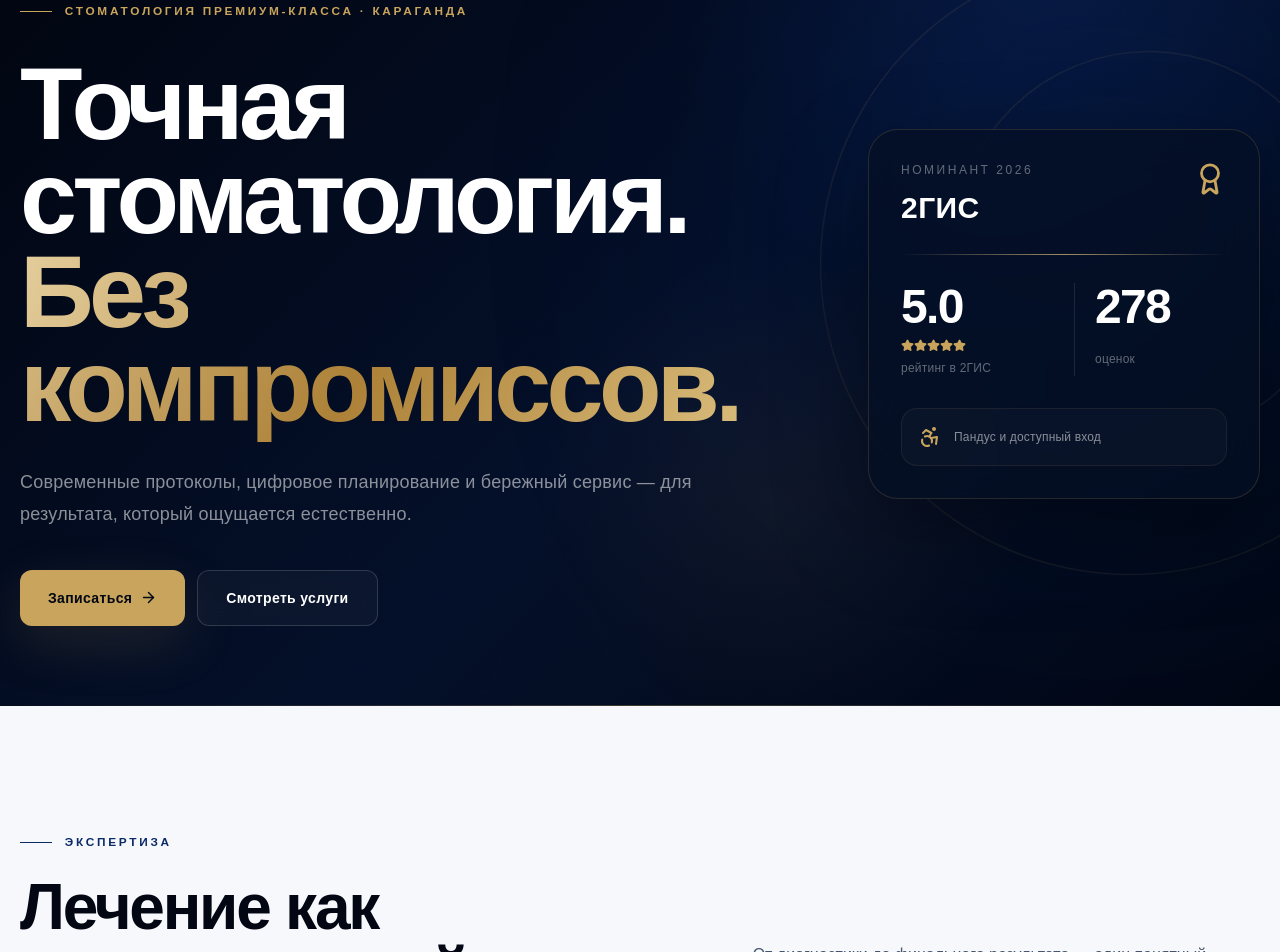
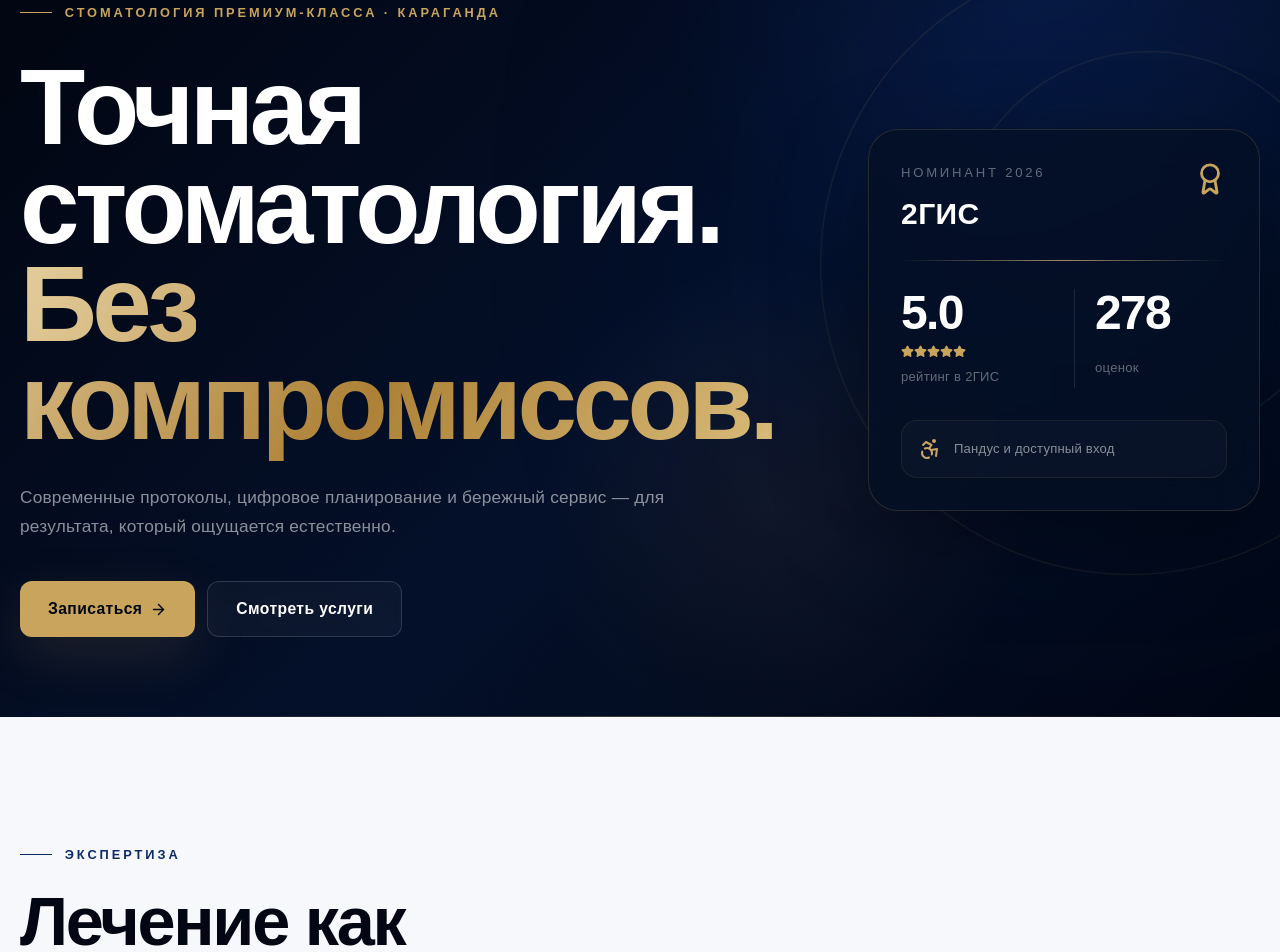
Before and after one commit to Tolik998/ABIdent, a Next.js app: page / in a window 1280 px wide. Shown: the part 173-1125 px from the top of the page. Built offline with nearby package versions, Linux system fonts and the light colour scheme; a web font is replaced by a local one.

Commit message:
Increase typography scale and weight

```diff
--- a/app/globals.css
+++ b/app/globals.css
@@ -23,16 +23,16 @@
 
 * { box-sizing: border-box; }
 html { background: var(--ink); }
-body { margin: 0; background: var(--paper); color: var(--ink); font-family: var(--font-manrope), sans-serif; overflow-x: hidden; }
+body { margin: 0; background: var(--paper); color: var(--ink); font-family: var(--font-manrope), sans-serif; font-size: 17px; font-weight: 500; overflow-x: hidden; }
 button, input, select { font: inherit; }
 button, a { -webkit-tap-highlight-color: transparent; }
 ::selection { background: #d2b678; color: #071126; }
 
 .container-shell { width: min(1240px, calc(100% - 32px)); margin-inline: auto; }
 .section-space { padding-block: clamp(76px, 10vw, 144px); }
-.display { font-size: clamp(3.25rem, 8vw, 7.3rem); line-height: .92; letter-spacing: -.045em; font-weight: 620; }
-.section-title { font-size: clamp(2.25rem, 5vw, 4.8rem); line-height: 1; letter-spacing: -.035em; font-weight: 650; }
-.eyebrow { display: flex; align-items: center; gap: .8rem; color: var(--sapphire); font-size: .74rem; font-weight: 800; letter-spacing: .23em; text-transform: uppercase; }
+.display { font-size: clamp(3.5rem, 8.35vw, 7.7rem); line-height: .92; letter-spacing: -.042em; font-weight: 700; }
+.section-title { font-size: clamp(2.55rem, 5.35vw, 5.15rem); line-height: 1; letter-spacing: -.033em; font-weight: 720; }
+.eyebrow { display: flex; align-items: center; gap: .8rem; color: var(--sapphire); font-size: .8rem; font-weight: 850; letter-spacing: .23em; text-transform: uppercase; }
 .eyebrow::before { content: ""; width: 32px; height: 1px; background: currentColor; }
 .eyebrow-dark { color: var(--gold); }
 .premium-card { border: 1px solid rgba(7,17,38,.09); background: rgba(255,255,255,.88); box-shadow: 0 22px 65px rgba(7,17,38,.08); backdrop-filter: blur(18px); }
@@ -47,13 +47,23 @@ button, a { -webkit-tap-highlight-color: transparent; }
 .hide-scrollbar { scrollbar-width: none; }
 .hide-scrollbar::-webkit-scrollbar { display: none; }
 .map-filter { filter: grayscale(1) contrast(.92) sepia(.08); }
+main h3 { font-weight: 760; letter-spacing: -.025em; }
+main .text-xs { font-size: .82rem; line-height: 1.35rem; }
+main .text-sm { font-size: .98rem; line-height: 1.65rem; }
+main .text-base { font-size: 1.08rem; line-height: 1.8rem; }
+main .text-lg { font-size: 1.2rem; line-height: 1.9rem; }
+main .text-xl { font-size: 1.38rem; line-height: 2rem; }
+main .font-semibold { font-weight: 720; }
+main .font-bold { font-weight: 800; }
+main .font-extrabold { font-weight: 850; }
 
 @keyframes orbit { to { transform: rotate(360deg); } }
 @keyframes breathe { from { opacity: .55; transform: scale(.92); } to { opacity: 1; transform: scale(1.08); } }
 
 @media (max-width: 640px) {
+  body { font-size: 16px; }
   .container-shell { width: min(100% - 24px, 1240px); }
-  .display { font-size: clamp(3rem, 15vw, 5.1rem); }
+  .display { font-size: clamp(3.2rem, 15.5vw, 5.35rem); }
   .section-space { padding-block: 72px; }
 }
 
--- a/components/ui/SectionHeading.tsx
+++ b/components/ui/SectionHeading.tsx
@@ -1,5 +1,5 @@
 import type { ReactNode } from "react";
 
 export function SectionHeading({ eyebrow, title, text, dark = false, side }: { eyebrow: string; title: string; text?: string; dark?: boolean; side?: ReactNode }) {
-  return <div className="grid gap-7 lg:grid-cols-[1fr_.72fr] lg:items-end"><div><p className={`eyebrow ${dark ? "eyebrow-dark" : ""}`}>{eyebrow}</p><h2 className="section-title mt-6 max-w-4xl">{title}</h2></div>{side ?? (text ? <p className={`max-w-xl text-base leading-8 ${dark ? "text-white/58" : "text-slate-600"}`}>{text}</p> : null)}</div>;
+  return <div className="grid gap-7 lg:grid-cols-[1fr_.72fr] lg:items-end"><div><p className={`eyebrow ${dark ? "eyebrow-dark" : ""}`}>{eyebrow}</p><h2 className="section-title mt-6 max-w-4xl">{title}</h2></div>{side ?? (text ? <p className={`max-w-xl text-lg font-semibold leading-8 ${dark ? "text-white/62" : "text-slate-600"}`}>{text}</p> : null)}</div>;
 }
```
Also changed, not shown: components/ClinicPage.tsx (+1 -1 lines).
